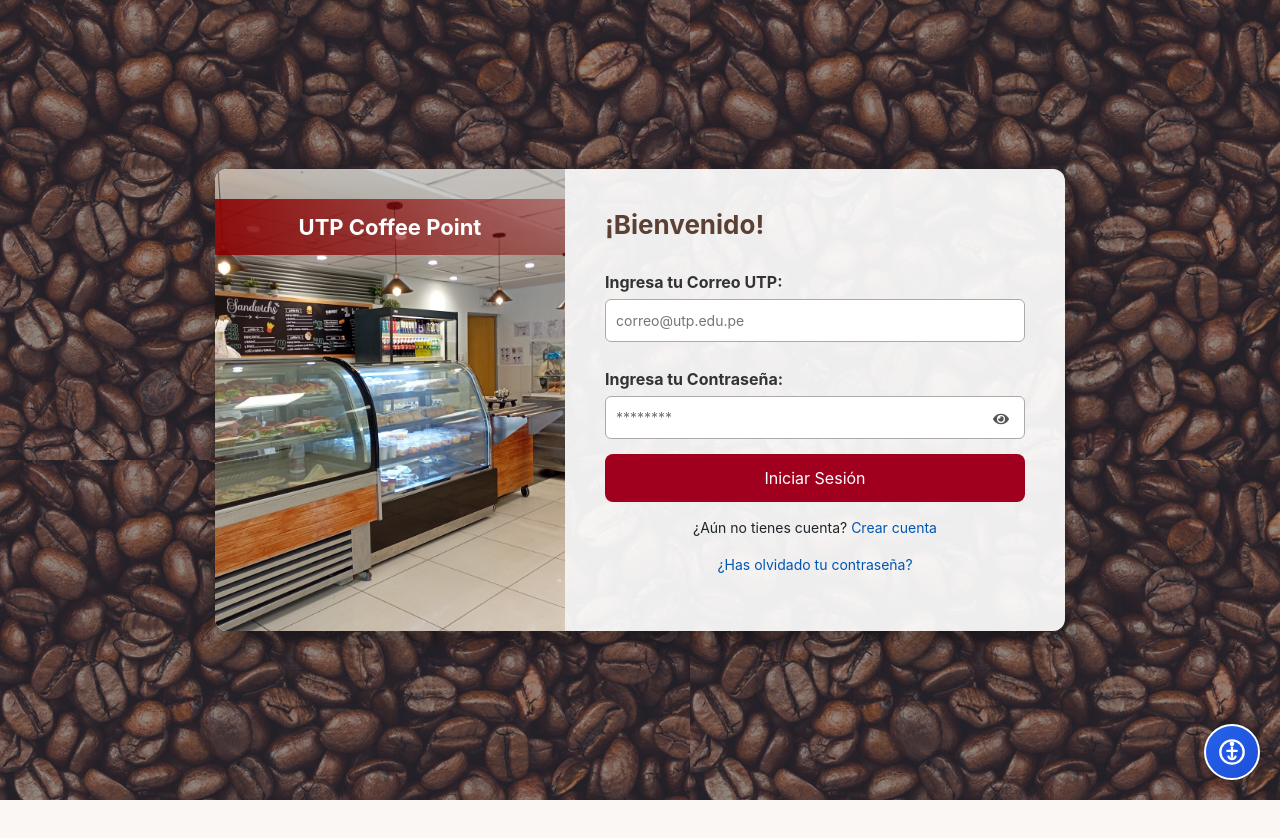
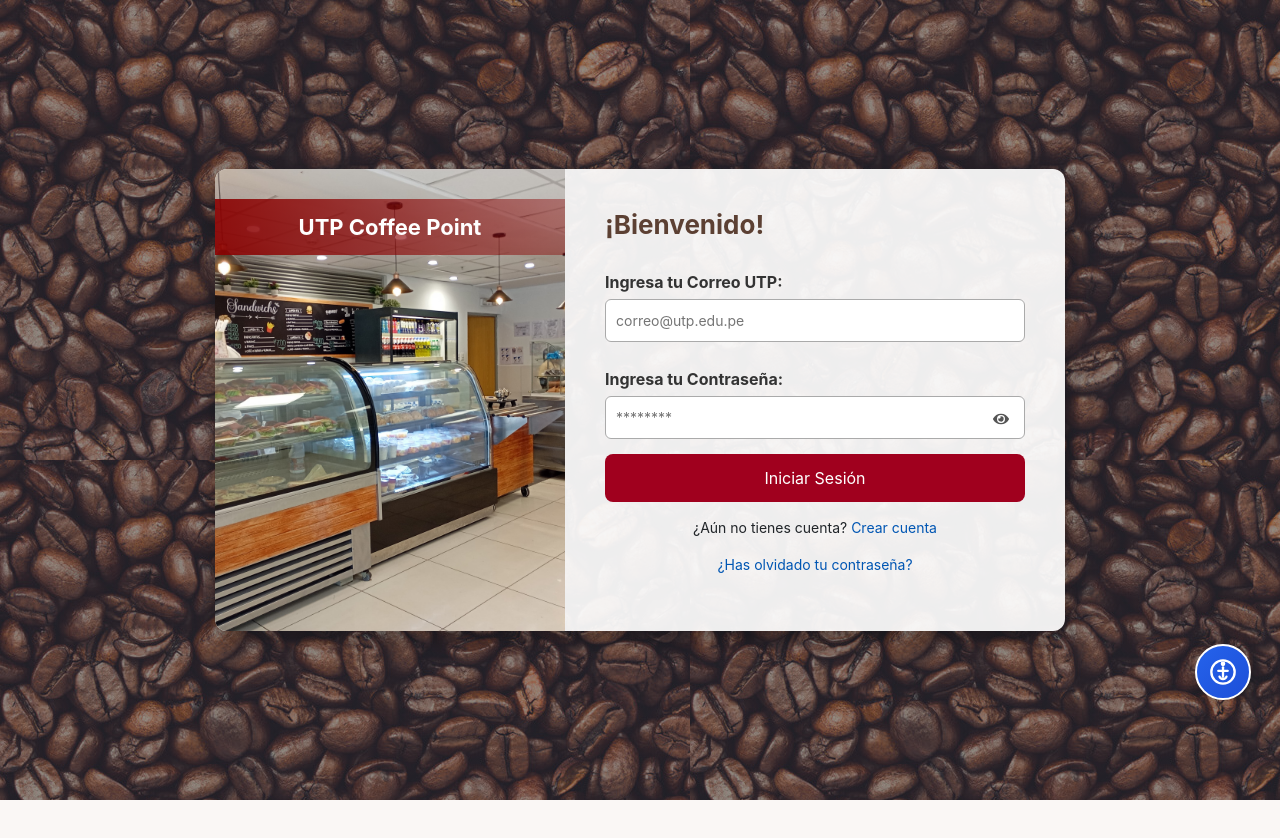
Before and after one commit to SamuelRivasM/Proyecto-ECommerce-UTP, a React (Create React App) app in the folder frontend/: page / in a window 1280 px wide. Built offline with nearby package versions, Linux system fonts and the light colour scheme; no server answers.

Commit message:
styles: botón de accesibilidad acoplado

```diff
--- a/frontend/src/components/Layout/AccessibilityWidget.css
+++ b/frontend/src/components/Layout/AccessibilityWidget.css
@@ -7,8 +7,8 @@
 /* Contenedor principal flotante */
 .a11y-widget {
   position: fixed;
-  bottom: 20px;
-  right: 20px;
+  bottom: 100px;
+  right: 29.5px;
   z-index: 999999;
   font-family: system-ui, -apple-system, BlinkMacSystemFont, 'Segoe UI', Roboto, sans-serif;
   color: #333;
@@ -53,7 +53,7 @@
   right: 0;
   width: 340px;
   max-width: 90vw;
-  max-height: 80vh;
+  max-height: 70vh;
   background: rgba(255, 255, 255, 0.95);
   backdrop-filter: blur(12px);
   border: 1px solid rgba(255, 255, 255, 0.3);
```
Also changed, not shown: 1 other file (tests, documents, lock files or other folders).
